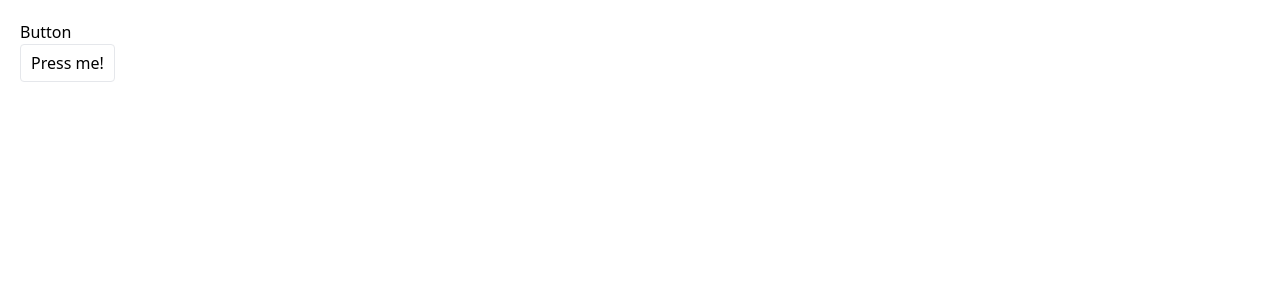
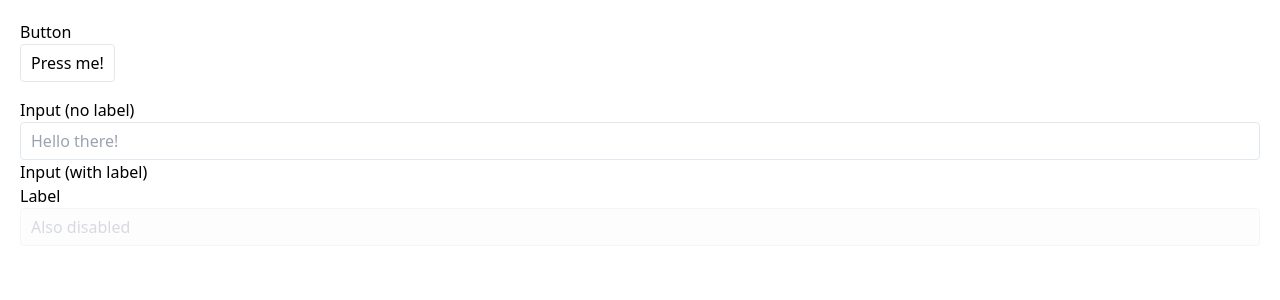
Before and after one commit to tpkee/tlg-test, a React (Create React App) app: page /test in a window 1280 px wide. Shown: the top 300 px of the page. Built offline with nearby package versions, Linux system fonts and the light colour scheme.

Commit message:
feat: add input component

```diff
--- /dev/null
+++ b/src/components/Input.jsx
@@ -0,0 +1,10 @@
+export default function Input (props) {
+  const { children } = props
+  const customProps = { ...props, children: null } // I don't want to bind the children to the input tag but use it as a label
+  return (
+    <label className="flex flex-col">
+      {children}
+      <input {...customProps} className="px-2.5 py-1.5 border border-slate-200 outline-none disabled:opacity-40 required:invalid:border-red-500 focus:outline-slate-200 rounded" />
+    </label>
+  )
+}
--- a/src/pages/test.jsx
+++ b/src/pages/test.jsx
@@ -1,4 +1,5 @@
 import Button from '../components/Button';
+import Input from '../components/Input';
 
 export default function Test() {
   return (
@@ -11,6 +12,18 @@ export default function Test() {
           Press me!
         </Button>
       </div>
+      <div>
+        <h3>
+          Input (no label)
+        </h3>
+        <Input placeholder="Hello there!" />
+        <h3>
+          Input (with label)
+        </h3>
+        <Input disabled placeholder="Also disabled">
+          Label
+        </Input>
+      </div>
     </div>
   )
 }
```
